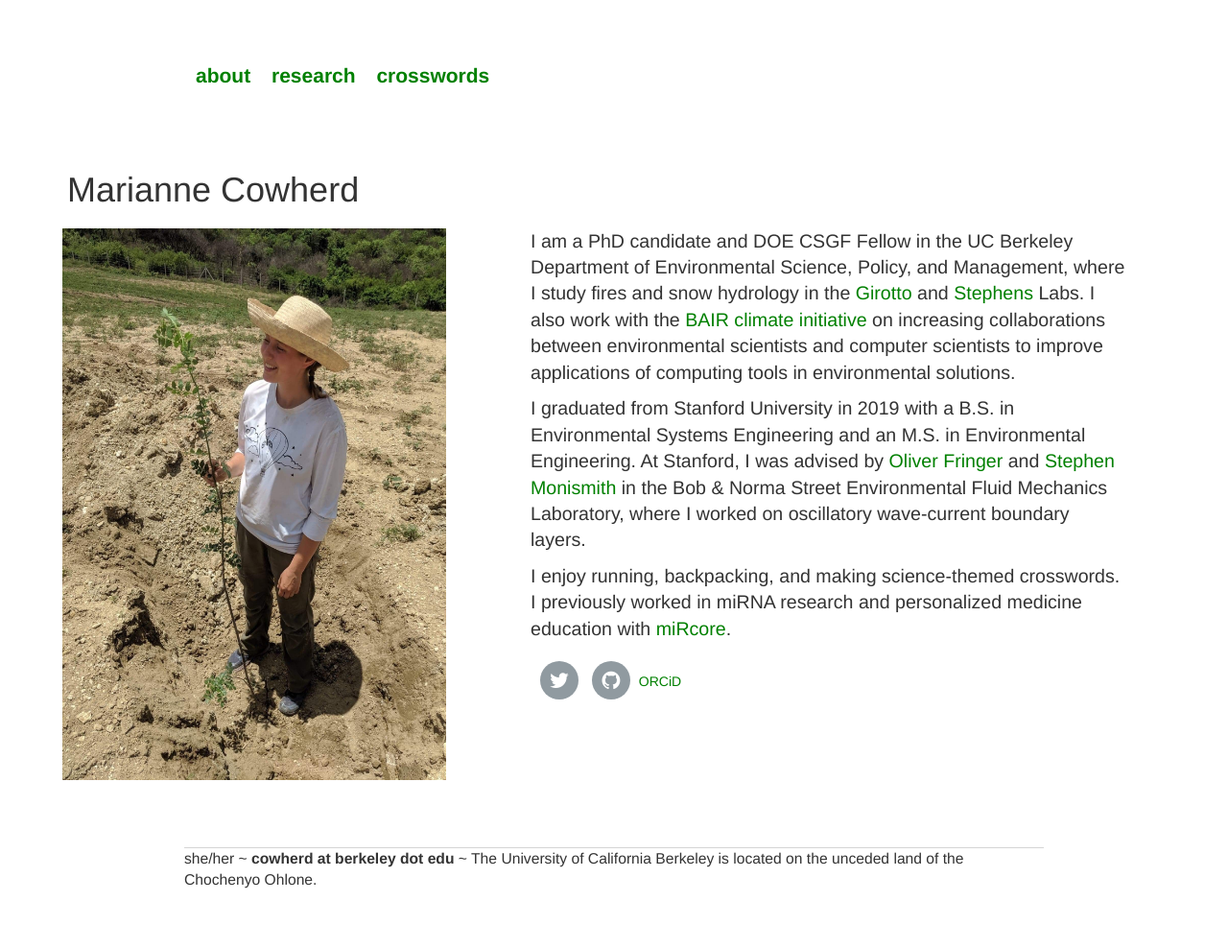
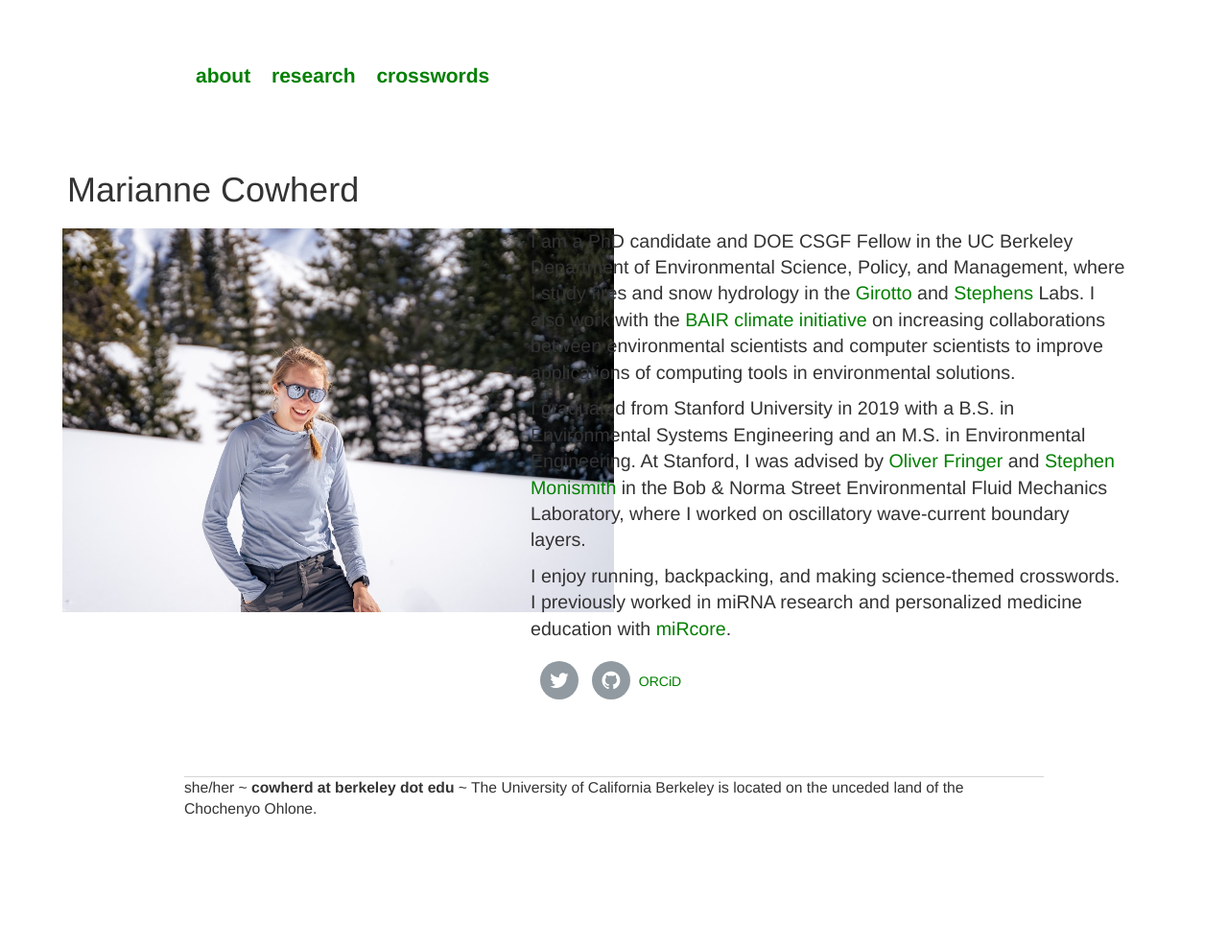
Before and after one commit to mariannecowherd/mariannecowherd.github.io, a Jekyll site: the page built from index.html, in a window 1280 px wide. Shown: the whole page at 96% size. Built offline with Jekyll 4.4.1, drawn with Linux system fonts in a browser that asks for light colours; nearby versions of some CDN libraries; after the commit the page ends 914 px from its top, so only the background shows below that.

Commit message:
change photo

```diff
--- a/index.html
+++ b/index.html
@@ -51,7 +51,7 @@ margin-left: 20px
 <h1>Marianne Cowherd</h1>
 <div class="row">
   <div class="column left">
-		<img src="/images/metree.jpg" width="400" height = "575" alt="photograph of Marianne with a sapling"/>
+		<img src="/images/IMG_2894.jpg" width="575" height = "400" alt="photograph of Marianne in the snow"/>
 	</div>
   <div class="column right">
 		<p> I am a PhD candidate and DOE CSGF Fellow in the UC Berkeley Department of Environmental Science,
```
